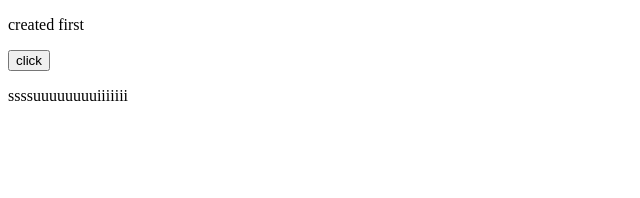
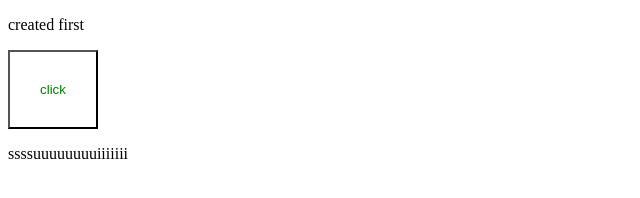
Before and after one commit to Noahkal/bytcrew, a plain HTML site: page index.html in a window 1280 px wide. Shown: the whole page, without its empty margins (0-640 px from the left). Drawn offline with Linux system fonts and the light colour scheme.

Commit message:
version-3 styled with css

```diff
--- a/index.css
+++ b/index.css
@@ -0,0 +1,6 @@
+button{
+    color: green;
+    background-color: white;
+    padding: 30px;
+
+}
--- a/index.html
+++ b/index.html
@@ -4,6 +4,7 @@
     <meta charset="UTF-8">
     <meta name="viewport" content="width=device-width, initial-scale=1.0">
     <title>Document</title>
+    <link rel="stylesheet" href="index.css">
 </head>
 <body>
     <p>created first</p>
```
